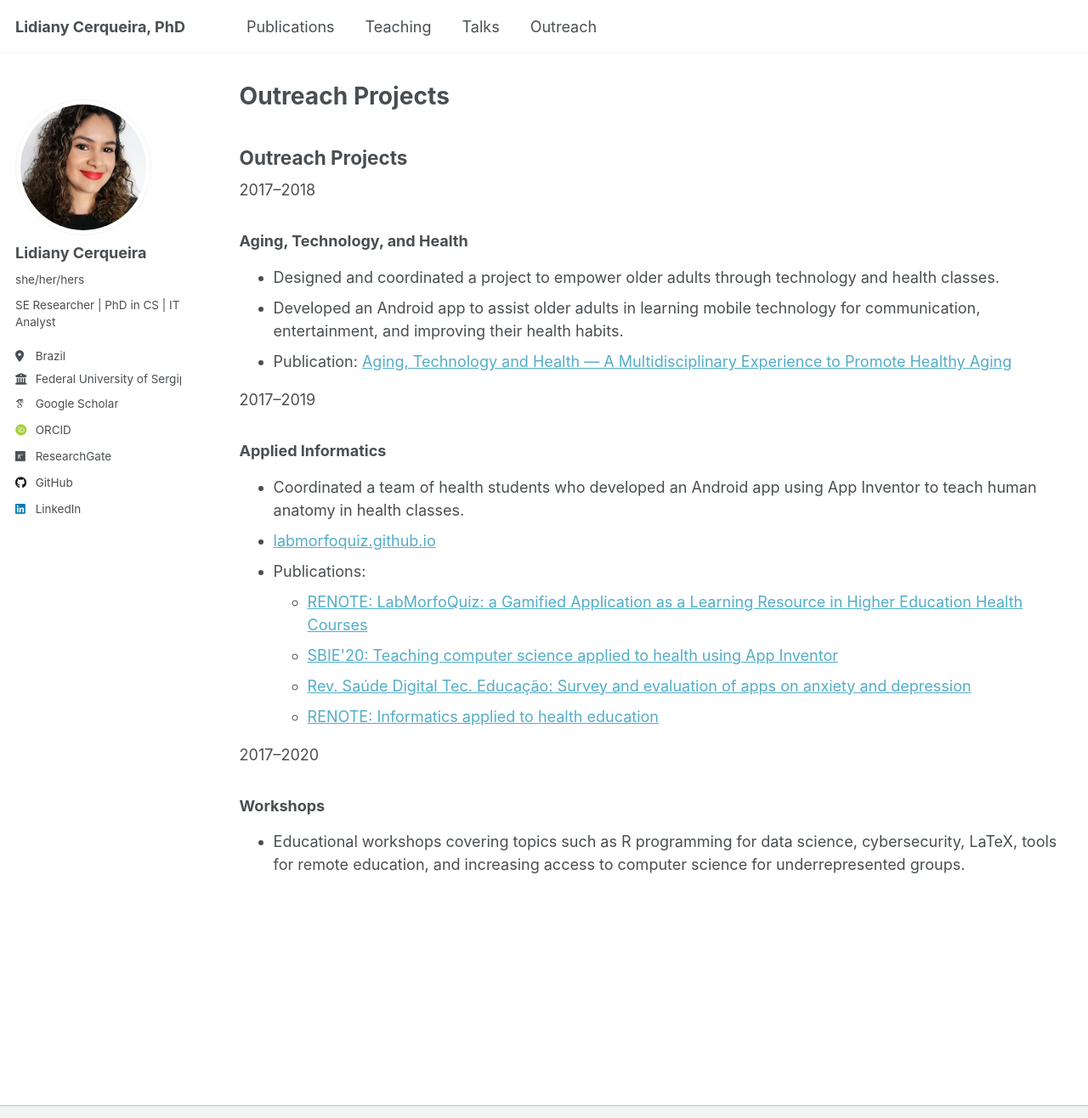
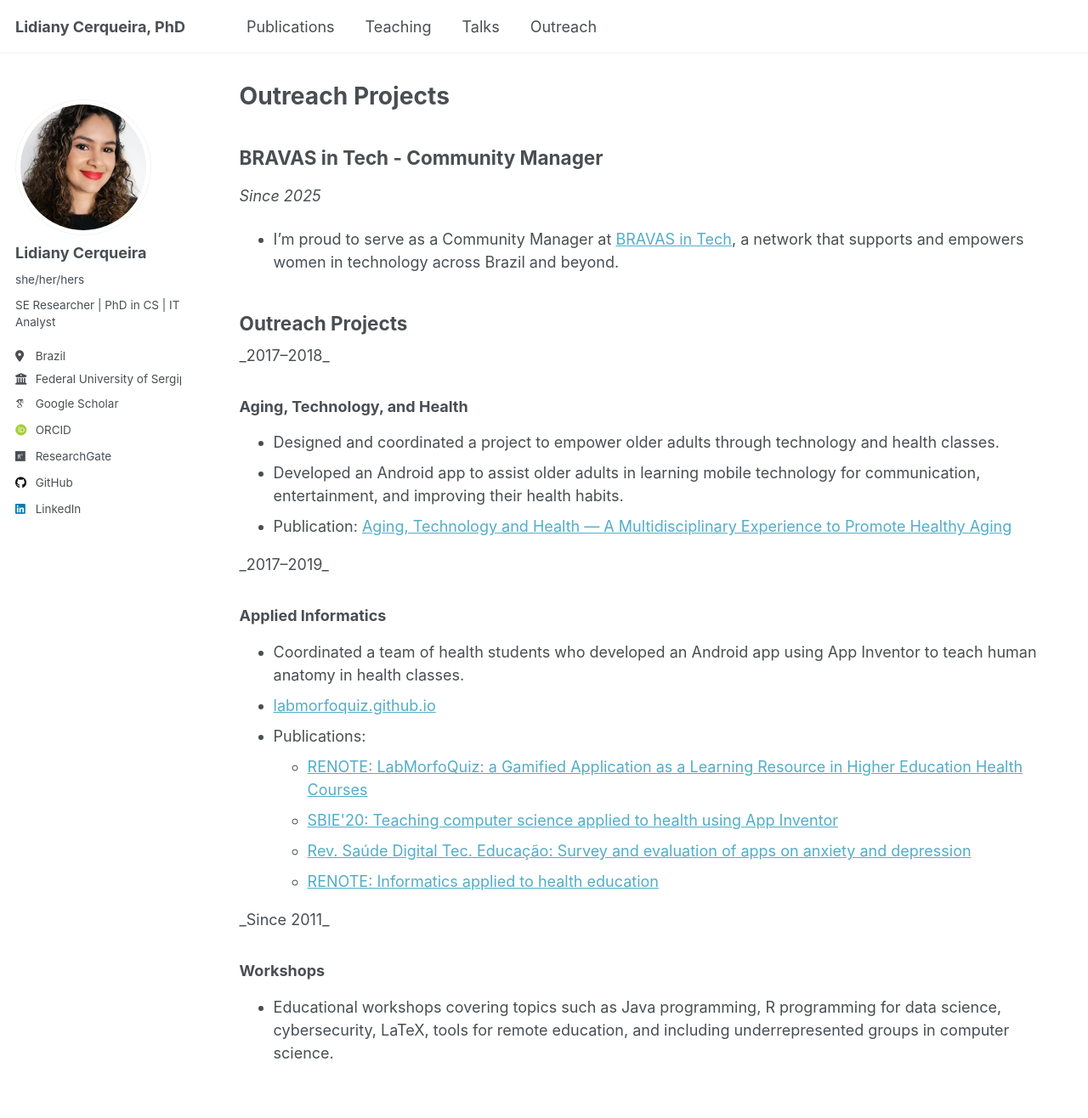
Before and after one commit to lidianycs/lidianycs.github.io, a Jekyll site: the page built from _pages/outreach.md, in a window 1280 px wide and 1400 px high, cut to the strip 0-1316 px from the top of the window. Shown: the whole strip at 85% size. Built offline with Jekyll 4.4.1, drawn with Linux system fonts in a browser that asks for light colours; some web fonts are replaced.

Commit message:
Update outreach.md

```diff
--- a/_pages/outreach.md
+++ b/_pages/outreach.md
@@ -5,12 +5,18 @@ permalink: /outreach/
 author_profile: true
 ---
 
+## BRAVAS in Tech - Community Manager
+
+_Since 2025_
+
+- I’m proud to serve as a Community Manager at <a href="https://www.linkedin.com/company/bravasintech/" target="_blank"> BRAVAS in Tech</a>, a network that supports and empowers women in technology across Brazil and beyond.
+
 ## Outreach Projects
 
 <div class="outreach-list">
 
   <div class="outreach-card">
-    <span class="year">2017–2018</span>
+    <span class="year">_2017–2018_</span>
     <h3>Aging, Technology, and Health</h3>
     <ul>
       <li>Designed and coordinated a project to empower older adults through technology and health classes.</li>
@@ -24,7 +30,7 @@ author_profile: true
   </div>
 
   <div class="outreach-card">
-    <span class="year">2017–2019</span>
+    <span class="year">_2017–2019_</span>
     <h3>Applied Informatics</h3>
     <ul>
       <li>Coordinated a team of health students who developed an Android app using App Inventor to teach human anatomy in health classes.</li>
@@ -41,10 +47,10 @@ author_profile: true
   </div>
 
   <div class="outreach-card">
-    <span class="year">2017–2020</span>
+    <span class="year">_Since 2011_</span>
     <h3>Workshops</h3>
     <ul>
-      <li>Educational workshops covering topics such as R programming for data science, cybersecurity, LaTeX, tools for remote education, and increasing access to computer science for underrepresented groups.</li>
+      <li>Educational workshops covering topics such as Java programming, R programming for data science, cybersecurity, LaTeX, tools for remote education, and including underrepresented groups in computer science.</li>
     </ul>
   </div>
 
```
